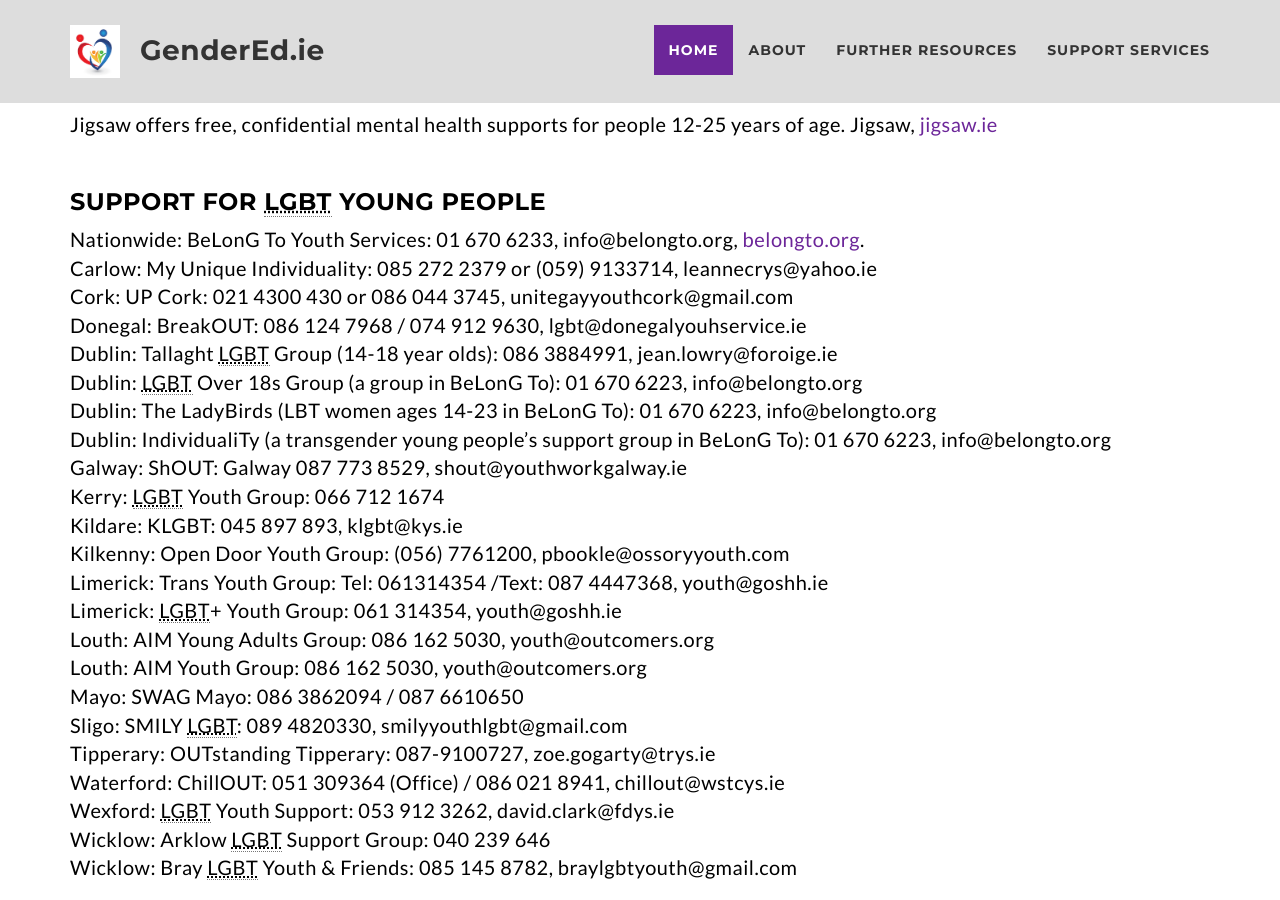
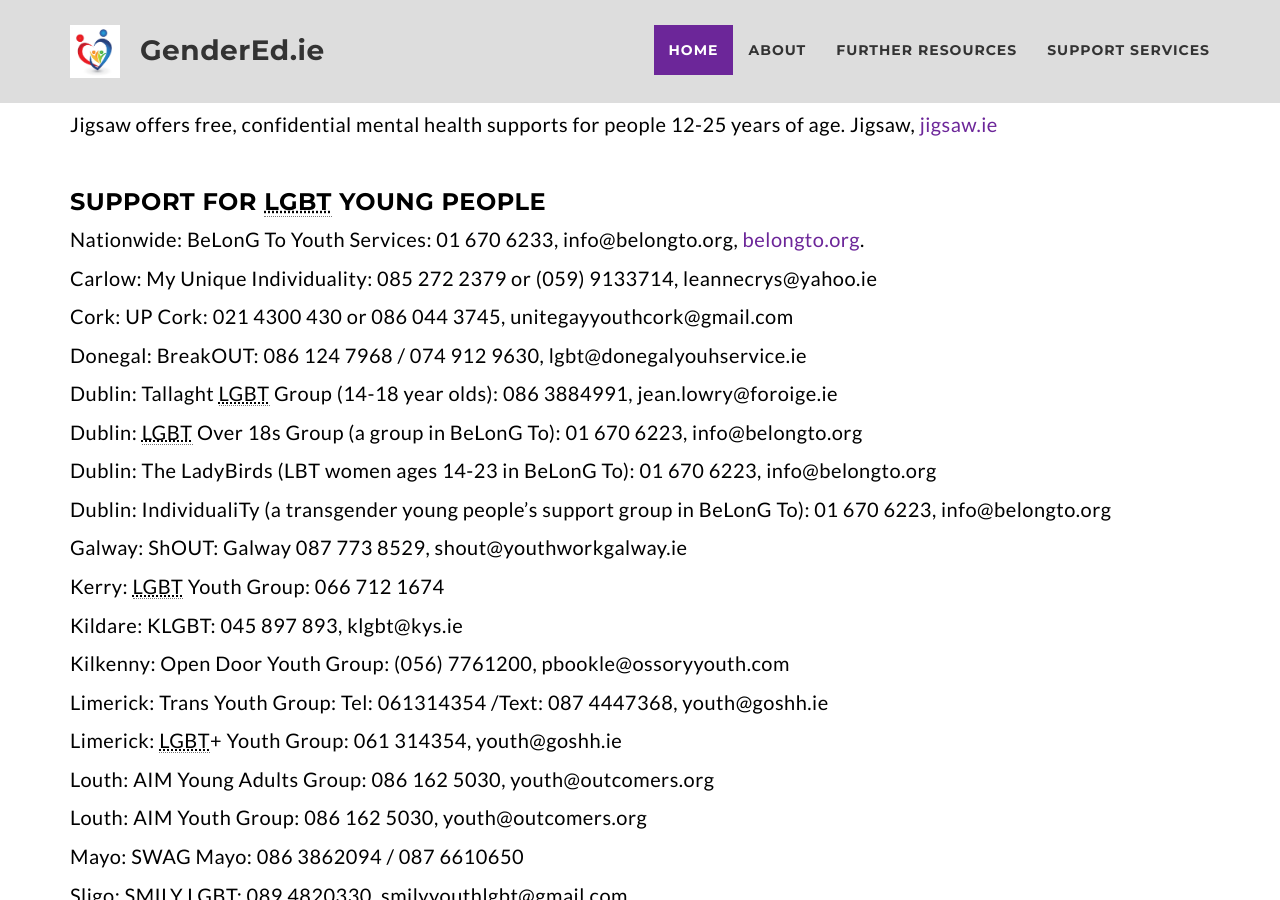
Before and after one commit to genderedie/genderedie.github.io, a Jekyll site: the page built from support-services.markdown, in a window 1280 px wide and 900 px high, scrolled down 1605 px. Built offline with Jekyll 4.4.1, drawn with Linux system fonts in a browser that asks for light colours; nearby versions of some CDN libraries.

Commit message:
Remove unused <br> tags

```diff
--- a/support-services.markdown
+++ b/support-services.markdown
@@ -54,84 +54,90 @@
 ### Support for young people
 
 Jigsaw offers free, confidential mental health supports for people 12-25 years of age.
-						Jigsaw, <a target="_blank" href="http://www.jigsaw.ie">jigsaw.ie</a>
+Jigsaw, <a target="_blank" href="http://www.jigsaw.ie">jigsaw.ie</a>
 
 ### Support for LGBT Young People
 
 Nationwide: BeLonG To Youth Services: 01 670 6233, info@belongto.org, <a target="_blank" href="http://www.belongto.org">belongto.org</a>.
-<br/>
-						Carlow: My Unique Individuality: 085 272 2379 or (059) 9133714, leannecrys@yahoo.ie
-						<br/>
-						Cork: UP Cork: 021 4300 430 or 086 044 3745, unitegayyouthcork@gmail.com
-						<br/>
-						Donegal: BreakOUT: 086 124 7968 / 074 912 9630, lgbt@donegalyouhservice.ie
-						<br/>
-						Dublin: Tallaght LGBT Group (14-18 year olds): 086 3884991, jean.lowry@foroige.ie
-						<br/>
-						Dublin: LGBT Over 18s Group (a group in BeLonG To): 01 670 6223, info@belongto.org
-						<br/>
-						Dublin: The LadyBirds (LBT women ages 14-23 in BeLonG To): 01 670 6223, info@belongto.org
-						<br/>
-						Dublin: IndividualiTy (a transgender young people’s support group in BeLonG To): 01 670 6223, info@belongto.org
-						<br/>
-						Galway: ShOUT: Galway 087 773 8529, shout@youthworkgalway.ie
-						<br/>
-						Kerry: LGBT Youth Group: 066 712 1674
-						<br/>
-						Kildare: KLGBT: 045 897 893, klgbt@kys.ie
-						<br/>
-						Kilkenny: Open Door Youth Group: (056) 7761200, pbookle@ossoryyouth.com
-						<br/>
-						Limerick: Trans Youth Group: Tel: 061314354 /Text: 087 4447368, youth@goshh.ie
-						<br/>
-						Limerick: LGBT+ Youth Group: 061 314354, youth@goshh.ie
-						<br/>
-						Louth: AIM Young Adults Group: 086 162 5030, youth@outcomers.org
-						<br/>
-						Louth: AIM Youth Group: 086 162 5030, youth@outcomers.org
-						<br/>
-						Mayo: SWAG Mayo: 086 3862094 / 087 6610650
-						<br/>
-						Sligo: SMILY LGBT: 089 4820330, smilyyouthlgbt@gmail.com
-						<br/>
-						Tipperary: OUTstanding Tipperary: 087-9100727, zoe.gogarty@trys.ie
-						<br/>
-						Waterford: ChillOUT: 051 309364 (Office) / 086 021 8941, chillout@wstcys.ie
-						<br/>
-						Wexford: LGBT Youth Support: 053 912 3262, david.clark@fdys.ie
-						<br/>
-						Wicklow: Arklow LGBT Support Group: 040 239 646
-						<br/>
-						Wicklow: Bray LGBT Youth & Friends: 085 145 8782, braylgbtyouth@gmail.com
 
+Carlow: My Unique Individuality: 085 272 2379 or (059) 9133714, leannecrys@yahoo.ie
+
+Cork: UP Cork: 021 4300 430 or 086 044 3745, unitegayyouthcork@gmail.com
+
+Donegal: BreakOUT: 086 124 7968 / 074 912 9630, lgbt@donegalyouhservice.ie
+
+Dublin: Tallaght LGBT Group (14-18 year olds): 086 3884991, jean.lowry@foroige.ie
+
+Dublin: LGBT Over 18s Group (a group in BeLonG To): 01 670 6223, info@belongto.org
+
+Dublin: The LadyBirds (LBT women ages 14-23 in BeLonG To): 01 670 6223, info@belongto.org
+
+Dublin: IndividualiTy (a transgender young people’s support group in BeLonG To): 01 670 6223, info@belongto.org
+
+Galway: ShOUT: Galway 087 773 8529, shout@youthworkgalway.ie
+
+Kerry: LGBT Youth Group: 066 712 1674
+
+Kildare: KLGBT: 045 897 893, klgbt@kys.ie
+
+Kilkenny: Open Door Youth Group: (056) 7761200, pbookle@ossoryyouth.com
+
+Limerick: Trans Youth Group: Tel: 061314354 /Text: 087 4447368, youth@goshh.ie
+
+Limerick: LGBT+ Youth Group: 061 314354, youth@goshh.ie
+
+Louth: AIM Young Adults Group: 086 162 5030, youth@outcomers.org
+
+Louth: AIM Youth Group: 086 162 5030, youth@outcomers.org
+
+Mayo: SWAG Mayo: 086 3862094 / 087 6610650
+
+Sligo: SMILY LGBT: 089 4820330, smilyyouthlgbt@gmail.com
+
+Tipperary: OUTstanding Tipperary: 087-9100727, zoe.gogarty@trys.ie
+
+Waterford: ChillOUT: 051 309364 (Office) / 086 021 8941, chillout@wstcys.ie
+
+Wexford: LGBT Youth Support: 053 912 3262, david.clark@fdys.ie
+
+Wicklow: Arklow LGBT Support Group: 040 239 646
+
+Wicklow: Bray LGBT Youth & Friends: 085 145 8782, braylgbtyouth@gmail.com
 
 ### Help-lines
 
-24-Hour Support <br/>
-						Samaritans: 1850 60 90 90 <br/>
-						LGBT Helpline: 1890 929 539
+24-Hour Support
 
+Samaritans: 1850 60 90 90
+
+LGBT Helpline: 1890 929 539
 
 ### Other Help-Lines
 
-Crime Victims Helpline: 1850 211 407<br/>
-Drugs/HIV Help Line: 1800 459 459 <br/>
-						Drugs/HIV Help Line: 1800 459 459 <br/>
-						Aware (Depression) Helpline: 1890 303 302 <br/>
-						HSE Info Line: 1850 24 1850
+Crime Victims Helpline: 1850 211 407
 
+Drugs/HIV Help Line: 1800 459 459
+
+Drugs/HIV Help Line: 1800 459 459
+
+Aware (Depression) Helpline: 1890 303 302
+
+HSE Info Line: 1850 24 1850
 
 ### LGBT Help-Lines
 
-LGBT Helpline: 1890 929 539, <a target="_blank" href="http://www.lgbt.ie">lgbt.ie</a><br/>
-						Gay Switchboard Dublin: (01) 872 1055, <a target="_blank" href="http://www.gayswitchboard.ie">gayswitchboard.ie</a><br/>
-						TENI Helpline (transgender support): (085) 147 7166
+LGBT Helpline: 1890 929 539, <a target="_blank" href="http://www.lgbt.ie">lgbt.ie</a>
 
+Gay Switchboard Dublin: (01) 872 1055, <a target="_blank" href="http://www.gayswitchboard.ie">gayswitchboard.ie</a>
+
+TENI Helpline (transgender support): (085) 147 7166
 
 ### Internet support
 
-<a target="_blank" href="http://www.lgbt.ie">lgbt.ie</a><br/>
-<a target="_blank" href="http://www.yourmentalhealth.ie">yourmentalhealth.ie</a><br/>
+<a target="_blank" href="http://www.lgbt.ie">lgbt.ie</a>
+
+<a target="_blank" href="http://www.yourmentalhealth.ie">yourmentalhealth.ie</a>
+
 <a target="_blank" href="http://www.lgbtmentalhealth.ie">lgbtmentalhealth.ie</a>
 
 ### Other Support Services
```
